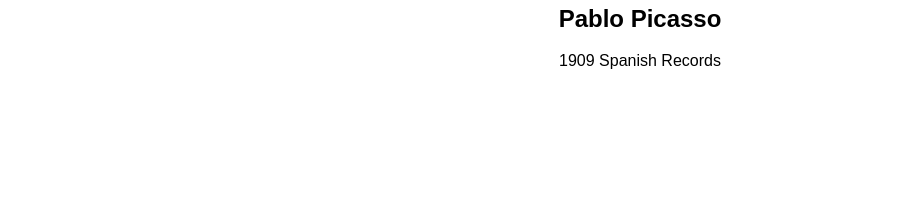
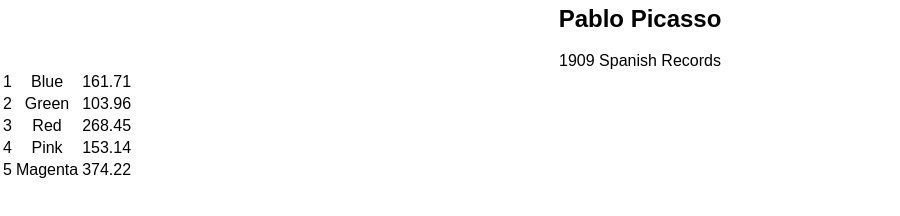
Before and after one commit to mmmeldz/Bloc-Jams-React, a React (Create React App) app: page /album/the-colors in a window 1280 px wide. Shown: the part 458-674 px from the top of the page, without its empty margins (0-900 px from the left). Built offline with nearby package versions, Linux system fonts and the light colour scheme.

Commit message:
Albums-assignment-completed

```diff
--- a/src/components/Album.js
+++ b/src/components/Album.js
@@ -33,10 +33,17 @@
              <col id="song-duration-column" />
            </colgroup>
            <tbody>
+           {
+            this.state.album.songs.map((song, index) =>
+             <tr key={index}>
+                <td className="song-number">{index+1}</td>
+                <td className="song-title">{song.title}</td>
+                <td className="song-duration">{song.duration}</td>
+            </tr>
+          )}
            </tbody>
          </table>
        </section>
-
     );
   }
 }
```
